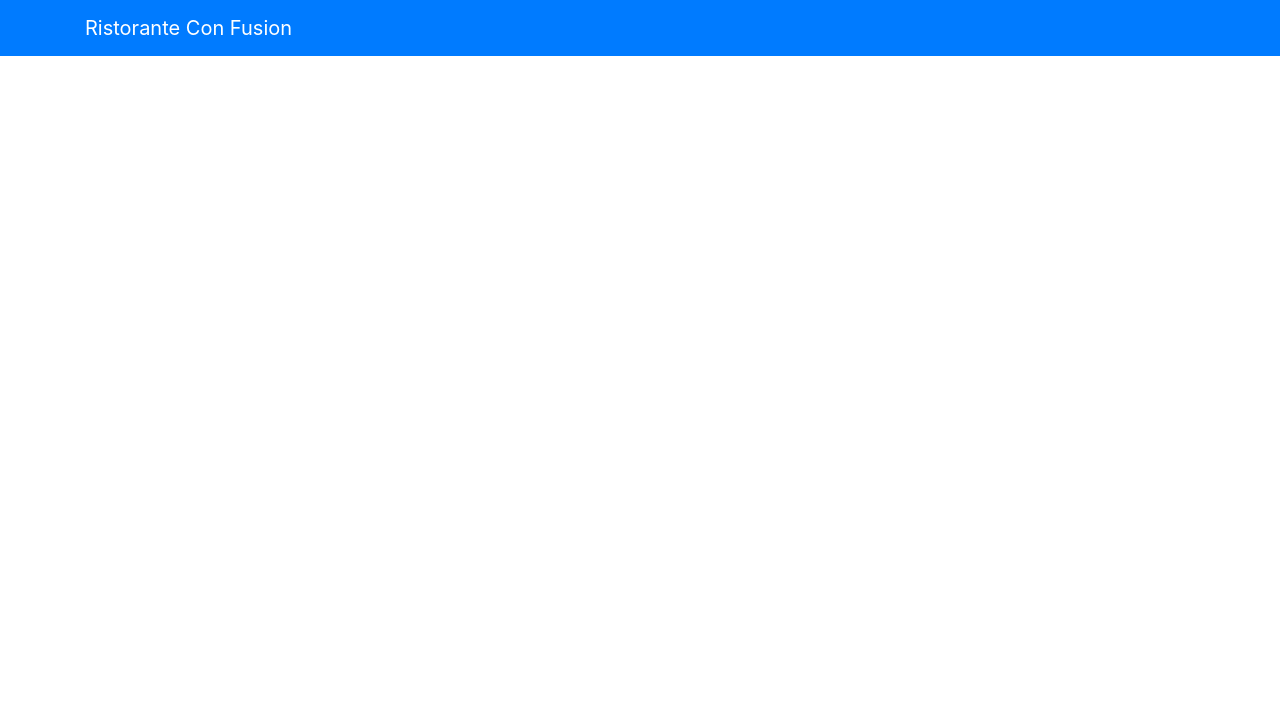
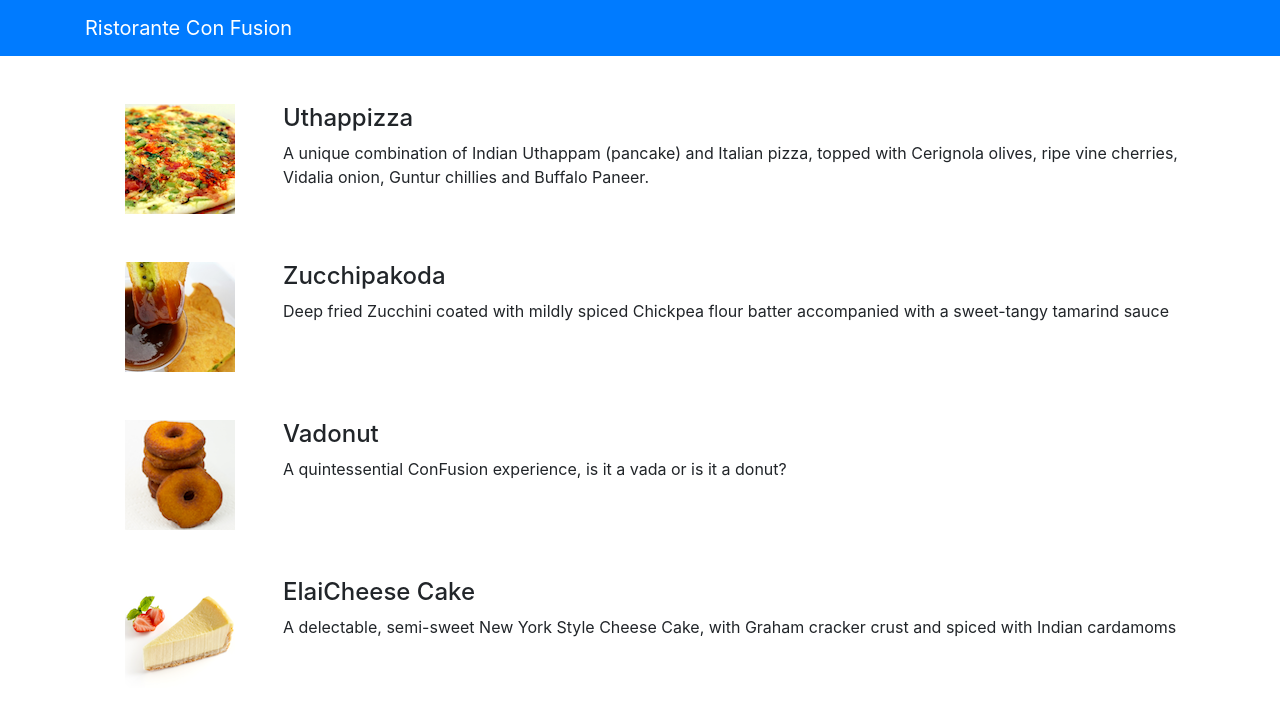
Before and after one commit to opleno/confusion-react-exercise, a React (Create React App) app: page / in a window 1280 px wide. Shown: the top 714 px of the page. Built offline with nearby package versions, Linux system fonts and the light colour scheme.

Commit message:
Components Part 1

```diff
--- a/src/App.css
+++ b/src/App.css
@@ -1,4 +1,4 @@
-.App {
+/* .App {
   text-align: center;
 }
 
@@ -35,4 +35,4 @@
   to {
     transform: rotate(360deg);
   }
-}
+} */
--- a/src/App.js
+++ b/src/App.js
@@ -2,6 +2,7 @@
 import './App.css';
 import React, {Component} from "react";
 import { Navbar, NavbarBrand } from 'reactstrap';
+import Menu from './components/MenuComponent';
 
 class App extends Component {
   render() {
@@ -12,6 +13,7 @@
             <NavbarBrand href="/">Ristorante Con Fusion</NavbarBrand>
           </div>
         </Navbar>
+        <Menu />
       </div>
     );
   }
--- /dev/null
+++ b/src/components/MenuComponent.js
@@ -0,0 +1,75 @@
+import React, { Component } from 'react';
+import { Media } from 'reactstrap';
+
+class Menu extends Component {
+    constructor(props) {
+        super(props);
+        this.state = {
+            dishes: [
+                {
+                    id: 0,
+                    name: 'Uthappizza',
+                    image: 'assets/images/uthappizza.png',
+                    category: 'mains',
+                    label: 'Hot',
+                    price: '4.99',
+                    description: 'A unique combination of Indian Uthappam (pancake) and Italian pizza, topped with Cerignola olives, ripe vine cherries, Vidalia onion, Guntur chillies and Buffalo Paneer.'
+                },
+                {
+                  id: 1,
+                  name:'Zucchipakoda',
+                  image: 'assets/images/zucchipakoda.png',
+                  category: 'appetizer',
+                  label:'',
+                  price:'1.99',
+                  description:'Deep fried Zucchini coated with mildly spiced Chickpea flour batter accompanied with a sweet-tangy tamarind sauce'                        },
+               {
+                  id: 2,
+                  name:'Vadonut',
+                  image: 'assets/images/vadonut.png',
+                  category: 'appetizer',
+                  label:'New',
+                  price:'1.99',
+                  description:'A quintessential ConFusion experience, is it a vada or is it a donut?'                        },
+               {
+                  id: 3,
+                  name:'ElaiCheese Cake',
+                  image: 'assets/images/elaicheesecake.png',
+                  category: 'dessert',
+                  label:'',
+                  price:'2.99',
+                  description:'A delectable, semi-sweet New York Style Cheese Cake, with Graham cracker crust and spiced with Indian cardamoms'                        }
+            ],
+        };
+    }
+
+    render () {
+        const menu = this.state.dishes.map((dish) => {
+            return (
+              <div key={dish.id} className="col-12 mt-5">
+                <Media tag="li">
+                  <Media left middle>
+                      <Media object src={dish.image} alt={dish.name} />
+                  </Media>
+                  <Media body className="ml-5">
+                    <Media heading>{dish.name}</Media>
+                    <p>{dish.description}</p>
+                  </Media>
+                </Media>
+              </div>
+            );
+        });
+
+        return (
+          <div className="container">
+            <div className="row">
+              <Media list>
+                  {menu}
+              </Media>
+            </div>
+          </div>
+        );
+    }
+}
+
+export default Menu;
--- a/src/index.js
+++ b/src/index.js
@@ -4,6 +4,8 @@
 import App from './App';
 import reportWebVitals from './reportWebVitals';
 import 'bootstrap/dist/css/bootstrap.min.css';
+
+// opleno IMPORTANT: downloaded React 18, then downgraded to 17 using 'https://stackoverflow.com/questions/46566830/how-to-use-create-react-app-with-an-older-react-version'
 
 ReactDOM.render(
   <React.StrictMode>
```
